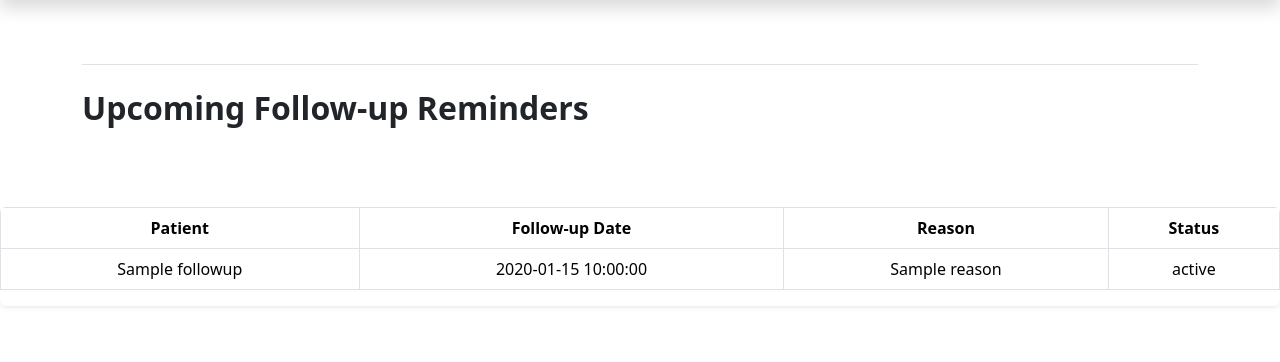
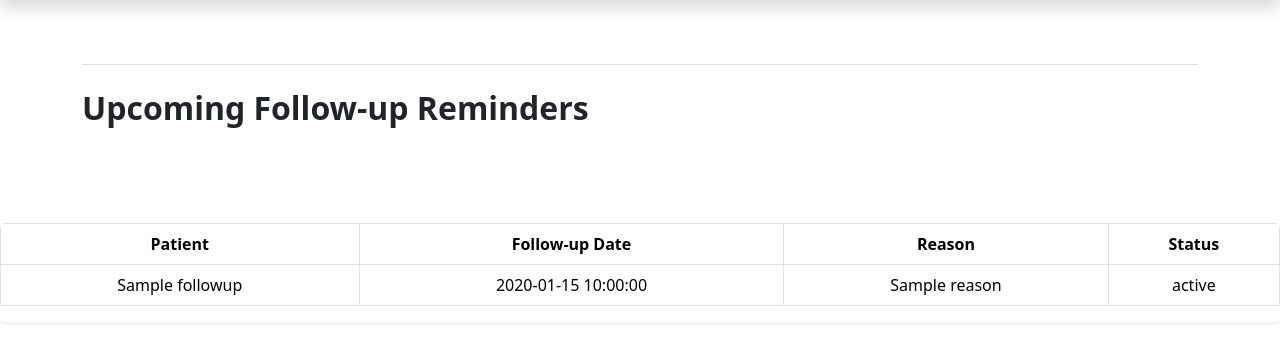
Before and after one commit to harinisharma-t/MediFlow, a Flask app: template templates/followups.html in a window 1280 px wide. Shown: the part 56-418 px from the top of the page. Run offline with Flask 3, Linux system fonts and the light colour scheme; the template is opened without the code that fills it: most values are stand-ins (such as "Sample title", 1, 10 or a date in 2020); some libraries are stand-ins or nearby versions.

Commit message:
Day 35: Added spacing above follow-up table

```diff
--- a/templates/followups.html
+++ b/templates/followups.html
@@ -28,7 +28,7 @@
 
         {% if followups %}
 
-        <div class="table-responsive shadow-sm rounded">
+        <div class="table-responsive shadow-sm rounded mt-3">
             <table class="table table-hover table-bordered align-middle text-center">
 
                 <thead>
```
